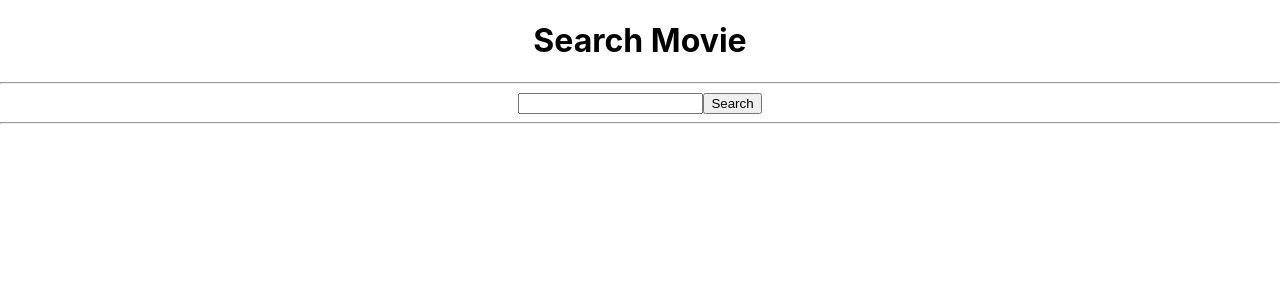
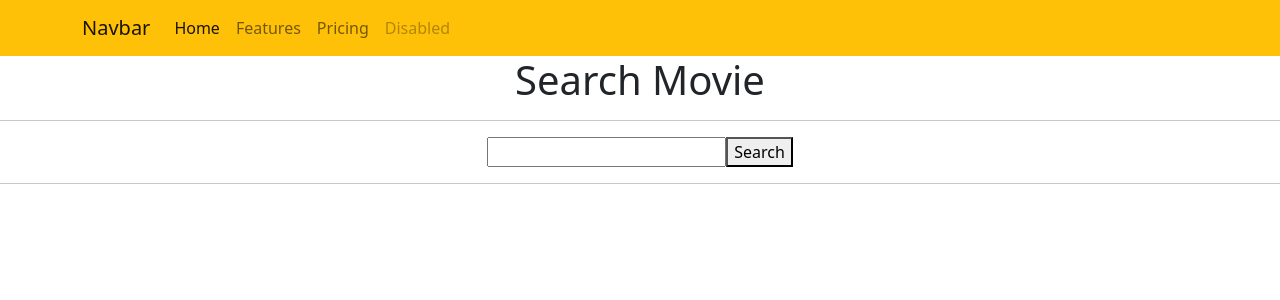
Before and after one commit to faisalibal33/Faisal-Movie, a React (Create React App) app: page / in a window 1280 px wide. Shown: the top 300 px of the page. Built offline with nearby package versions, Linux system fonts and the light colour scheme.

Commit message:
add navbar

```diff
--- a/package.json
+++ b/package.json
@@ -7,7 +7,9 @@
     "@testing-library/react": "^12.1.2",
     "@testing-library/user-event": "^13.5.0",
     "axios": "^0.25.0",
+    "bootstrap": "^5.1.3",
     "react": "^17.0.2",
+    "react-bootstrap": "^2.1.1",
     "react-dom": "^17.0.2",
     "react-scripts": "5.0.0",
     "web-vitals": "^2.1.4"
--- a/src/App.js
+++ b/src/App.js
@@ -1,26 +1,13 @@
 import axios from 'axios';
 import React from 'react';
-import { useState, useEffect } from 'react';
+import { useState } from 'react';
 import './App.css';
+import 'bootstrap/dist/css/bootstrap.min.css';
+import Navbar from './Component/Navbar/Navbar';
 
 function App() {
   const [apimovie, setApimovie] = useState()
   const [search, setSearch] = useState()
-
-  // useEffect (() => {
-  //   cobaApi ()
-  // }, []);
-
-  // const cobaApi = async () => {
-  //   try{
-  //     const {data} = await axios.get(`http://www.omdbapi.com/?apikey=88bf0a87&s=harry potter`)
-  //     console.log (data)
-  //     setApimovie(data)
-  //   }
-  //   catch (error) {
-  //     console.log(error, 'cobaApi Error')
-  //   }
-  // }
 
   const handle = (e) => {
     setSearch(e.target.value)
@@ -28,18 +15,17 @@
   const handleSubmit = async (e) => {
     try {
       e.preventDefault()
-      const {data} = await axios.get(`http://www.omdbapi.com/?apikey=88bf0a87&s=${search}`)
-      console.log(data)
-      setApimovie(data)
+      const response = await axios.get(`http://www.omdbapi.com/?apikey=88bf0a87&s=${search}`)
+      setApimovie(response.data.Search)
     }
     catch (error){
       console.log (error, "submit Error")
     }
   }
 
-
   return (
     <div className="App">
+      <Navbar />
       <h1> Search Movie </h1> <hr/>
       <form onSubmit={handleSubmit}>
         <input onChange={handle}/>
--- /dev/null
+++ b/src/Component/Navbar/Navbar.js
@@ -0,0 +1,33 @@
+import 'bootstrap/dist/css/bootstrap.min.css';
+import React from 'react';
+
+const Navbar = () => {
+    return (
+    <nav className="navbar navbar-expand-lg navbar-light bg-warning">
+    <div className="container">
+        <a className="navbar-brand">Navbar</a>
+        <button className="navbar-toggler" type="button" data-bs-toggle="collapse" data-bs-target="#navbarNav" aria-controls="navbarNav" aria-expanded="false" aria-label="Toggle navigation">
+        <span className="navbar-toggler-icon"></span>
+        </button>
+        <div className="collapse navbar-collapse" id="navbarNav">
+        <ul className="navbar-nav">
+            <li className="nav-item">
+            <a className="nav-link active" aria-current="page" href="#">Home</a>
+            </li>
+            <li className="nav-item">
+            <a className="nav-link" href="#">Features</a>
+            </li>
+            <li className="nav-item">
+            <a className="nav-link" href="#">Pricing</a>
+            </li>
+            <li className="nav-item">
+            <a className="nav-link disabled" href="#" tabindex="-1" aria-disabled="true">Disabled</a>
+            </li>
+        </ul>
+        </div>
+    </div>
+    </nav>
+    )
+}
+
+export default Navbar;
```
Also changed, not shown: src/Component/Card/Card.js (added), 1 other file (tests, documents, lock files or other folders).
